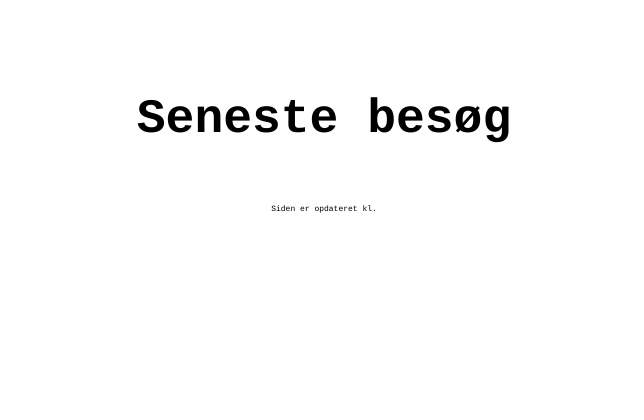
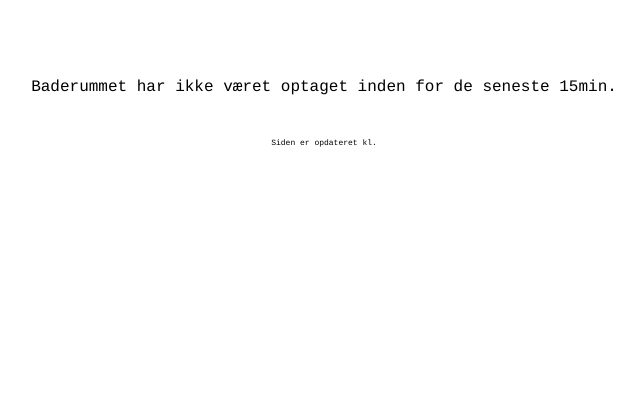
Before and after one commit to kaspernyhus/gladibad, a Django app: template templates/seneste.html in a window 1280 px wide. Shown: the top 420 px of the page, without its empty margins (316-960 px from the left). Run offline with Django 3.2, Linux system fonts and the light colour scheme; the template is opened without the code that fills it, so the values that code supplies are empty.

Commit message:
seneste.html updated, stats/views updated/fixed

```diff
--- a/templates/seneste.html
+++ b/templates/seneste.html
@@ -4,9 +4,8 @@
 
 {% block content %}
 
+{% if show == True %}
 <h1 class="state">Seneste besøg</h1>
-
-{% if show == True %}
 
 <table align="center" id="stats">
 <tr>
@@ -23,6 +22,18 @@
 
 </table>
 
+{% elif show == 'Optaget' %}
+<br>
+<br>
+<br>
+<p class="status">Baderummet er i øjeblikket optaget.</p>
+
+{% else %}
+<br>
+<br>
+<br>
+<p class="status">Baderummet har ikke været optaget inden for de seneste 15min.</p>
+
 {% endif %}
 
 <br>
```
Also changed, not shown: stats/views.py (+7 -9 lines).
